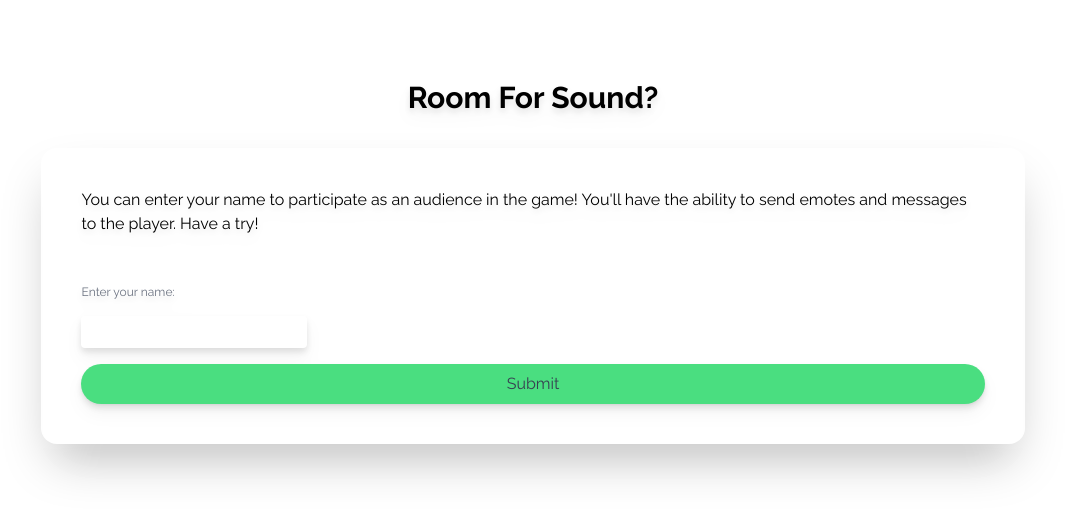
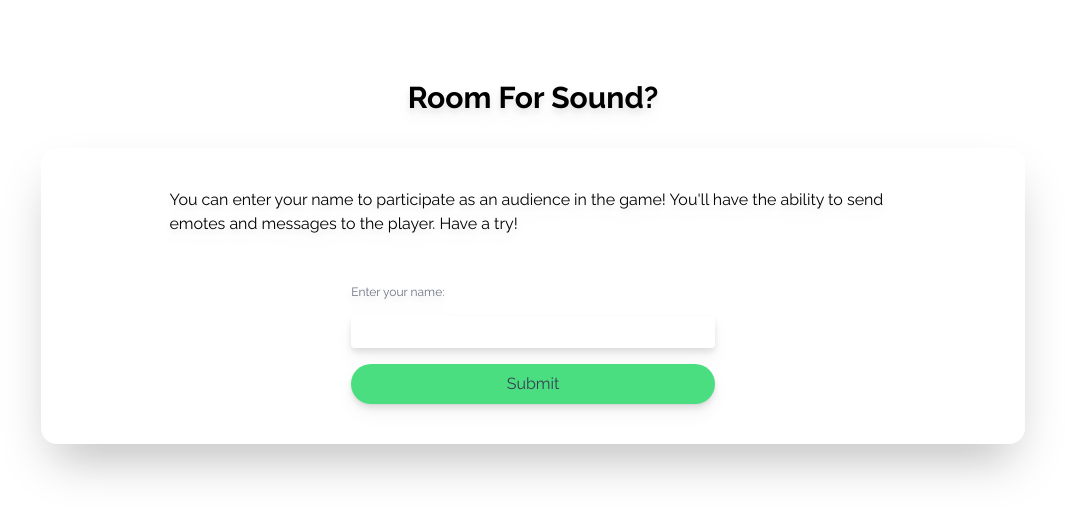
Before and after one commit to mharitsnf/roomforsound-audience, a React (Create React App) app: page / in a window 1280 px wide. Shown: the top 518 px of the page, without its empty margins (107-1172 px from the left). Built offline with nearby package versions, Linux system fonts and the light colour scheme.

Commit message:
Adjust design for large screens

```diff
--- a/src/App.js
+++ b/src/App.js
@@ -21,7 +21,7 @@ function App() {
 
   return (
     <div className='mx-[10%] my-[2.5%] drop-shadow-lg font-raleway'>
-      <Toaster containerStyle={{ position: "sticky" }} position='top-center' />
+      <Toaster containerStyle={{ position: "sticky" }} position='top-left' />
 
       <div className='flex w-full justify-center mt-[5rem] mb-[2rem]'>
         <h1 className='text-3xl'><b>Room For Sound?</b></h1>
@@ -66,17 +66,21 @@ function Name({ handleSubmitName, audienceId }) {
 
   return (
     <div className='my-[2%] mx-[2%] h-full shadow-2xl rounded-[1rem]'>
-      <div className='p-[2.5rem]'>
+      <div className='p-[2.5rem] lg:px-[8rem]'>
         <p className='mb-[3rem]'>
           You can enter your name to participate as an audience in the game! You'll
           have the ability to send emotes and messages to the player. Have a try!
         </p>
-        <form onSubmit={handleSubmit} className="flex flex-col gap-[1rem] justify-center">
+
+        <div className='lg:flex lg:justify-center lg:mt-[2rem]'>
+          <form onSubmit={handleSubmit} className="flex flex-col gap-[1rem] justify-center lg:w-[50%]">
             <p className='text-gray-500 text-xs'>Enter your name:</p>
-          <input className='w-full lg:w-[25%] h-[2rem] px-[.75rem] rounded' type="text" name="name" value={textBoxValue} onChange={event => setTextBoxValue(event.target.value)} />
+            <input className='w-full h-[2rem] px-[.75rem] rounded' type="text" name="name" value={textBoxValue} onChange={event => setTextBoxValue(event.target.value)} />
             <p className={`${isNameValid ? 'hidden' : ''} text-red-500 text-xs`}>Your name cannot be empty!</p>
             <button className='bg-green-400 text-gray-700 rounded-full p-[.5rem] drop-shadow-sm'>Submit</button>
           </form>
+        </div>
+
       </div>
     </div>
   );
@@ -138,12 +142,12 @@ function Message({ audienceId, audienceName }) {
 
   return (
     <div className='my-[2%] mx-[2%] h-full shadow-2xl rounded-[1rem]'>
-      <div className='p-[2.5rem]'>
+      <div className='p-[2.5rem] lg:px-[8rem]'>
         <div className='flex justify-center'>
           <p className='text-xl'>Hello <b>{audienceName}</b>!</p>
         </div>
 
-        <div className='w-full my-[4rem] flex flex-col gap-[1rem]'>
+        <div className='w-full my-[4rem] flex lg:flex-none flex-col lg:grid lg:grid-cols-5 gap-[1rem]'>
           <button className='bg-gradient-to-r from-blue-400 to-indigo-600 rounded w-full py-[1rem] px-[1rem] text-white grid grid-cols-4 gap-[1rem] text-lg'
             onClick={_ => handleEmoteButtons("Wave", "👋")}
           >
@@ -178,12 +182,15 @@ function Message({ audienceId, audienceName }) {
 
         <p>You can also send any message you want, it will be displayed on the screen!</p>
 
-        <form onSubmit={handleSubmit} className="flex flex-col gap-[1rem] justify-center my-[2rem]">
+        <div className='lg:flex lg:justify-center lg:mt-[2rem]'>
+          <form onSubmit={handleSubmit} className="flex flex-col gap-[1rem] justify-center my-[2rem] lg:w-[50%]">
             <p className='text-gray-500 text-xs'>Enter message:</p>
-          <input className='w-full lg:w-[25%] h-[2rem] px-[.75rem] rounded' type="text" name="name" value={textBoxValue} onChange={event => setTextBoxValue(event.target.value)} />
+            <input className='w-full h-[2rem] px-[.75rem] rounded' type="text" name="name" value={textBoxValue} onChange={event => setTextBoxValue(event.target.value)} />
             <p className={`${isMessageValid ? 'hidden' : ''} text-red-500 text-xs`}>Message cannot be empty!</p>
             <button className='bg-blue-400 text-white rounded-full p-[.5rem] drop-shadow-sm'>Send message</button>
           </form>
+        </div>
+
       </div>
     </div>
   );
```
Lines whose indentation alone changed are shown as unchanged.
